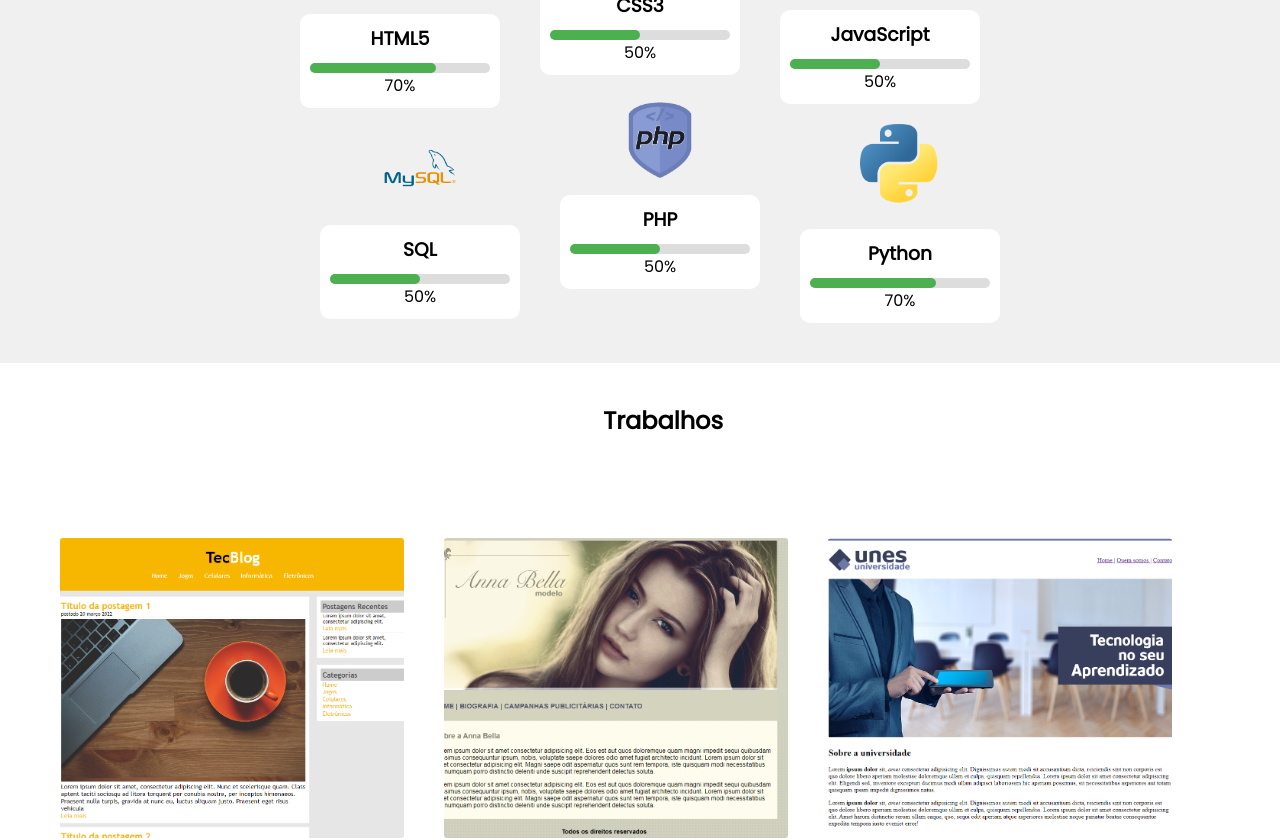
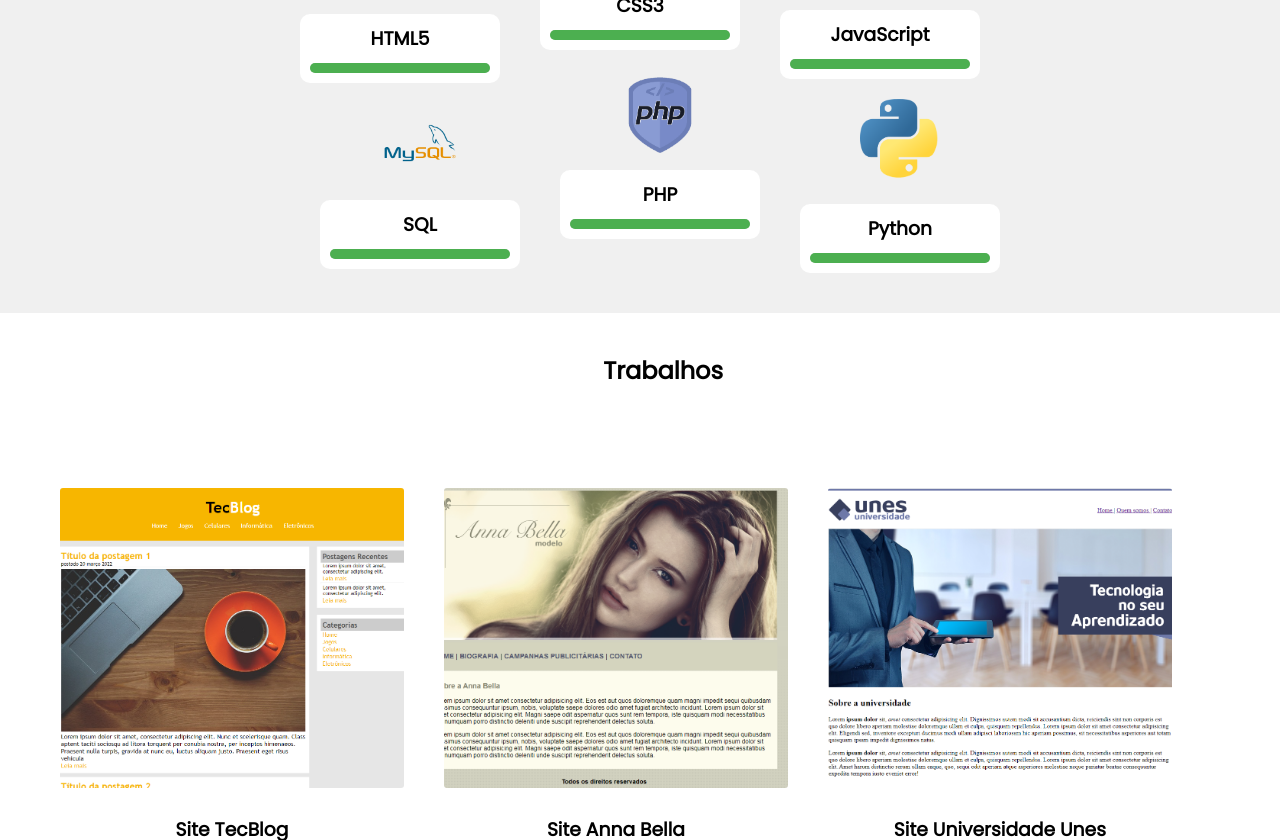
Before and after one commit to FurlanCaio/meuportfolio, a plain HTML site: page index.html in a window 1280 px wide. Shown: the part 1434-2274 px from the top of the page. Drawn offline with Linux system fonts and the light colour scheme.

Commit message:
Update index.html

```diff
--- a/index.html
+++ b/index.html
@@ -39,18 +39,16 @@
             <div class="skill-text">
               <h3>HTML5</h3>
               <div class="progress-bar">
-                <div class="progress" style="width: 70%"></div>
+                <div class="progress" style="width: 100%"></div>
               </div>
-              <p>70%</p>
             </div>
           <div class="skill">
             <img src="logotsql.png" alt="Icone da habilidade 2">
             <div class="skill-text">
               <h3>SQL</h3>
               <div class="progress-bar">
-                <div class="progress" style="width: 50%"></div>
+                <div class="progress" style="width: 100%"></div>
               </div>
-              <p>50%</p>
             </div>
             </div>
           </div>
@@ -59,18 +57,16 @@
             <div class="skill-text">
               <h3>CSS3</h3>
               <div class="progress-bar">
-                <div class="progress" style="width: 50%"></div>
+                <div class="progress" style="width: 100%"></div>
               </div>
-              <p>50%</p>
             </div>
             <div class="skill">
               <img src="logotphp.png" alt="Icone da habilidade 4">
               <div class="skill-text">
                 <h3>PHP</h3>
                 <div class="progress-bar">
-                  <div class="progress" style="width: 50%"></div>
+                  <div class="progress" style="width: 100%"></div>
                 </div>
-                <p>50%</p>
               </div>
             </div>
             </div>
@@ -79,18 +75,16 @@
               <div class="skill-text">
                 <h3>JavaScript</h3>
                 <div class="progress-bar">
-                  <div class="progress" style="width: 50%"></div>
+                  <div class="progress" style="width: 100%"></div>
                 </div>
-                <p>50%</p>
               </div>
             <div class="skill">
               <img src="logotpython.png" alt="Icone da habilidade 6">
               <div class="skill-text">
                 <h3>Python</h3>
                 <div class="progress-bar">
-                  <div class="progress" style="width: 70%"></div>
+                  <div class="progress" style="width: 100%"></div>
                 </div>
-                <p>70%</p>
               </div>
             </div>
           </div>
```
